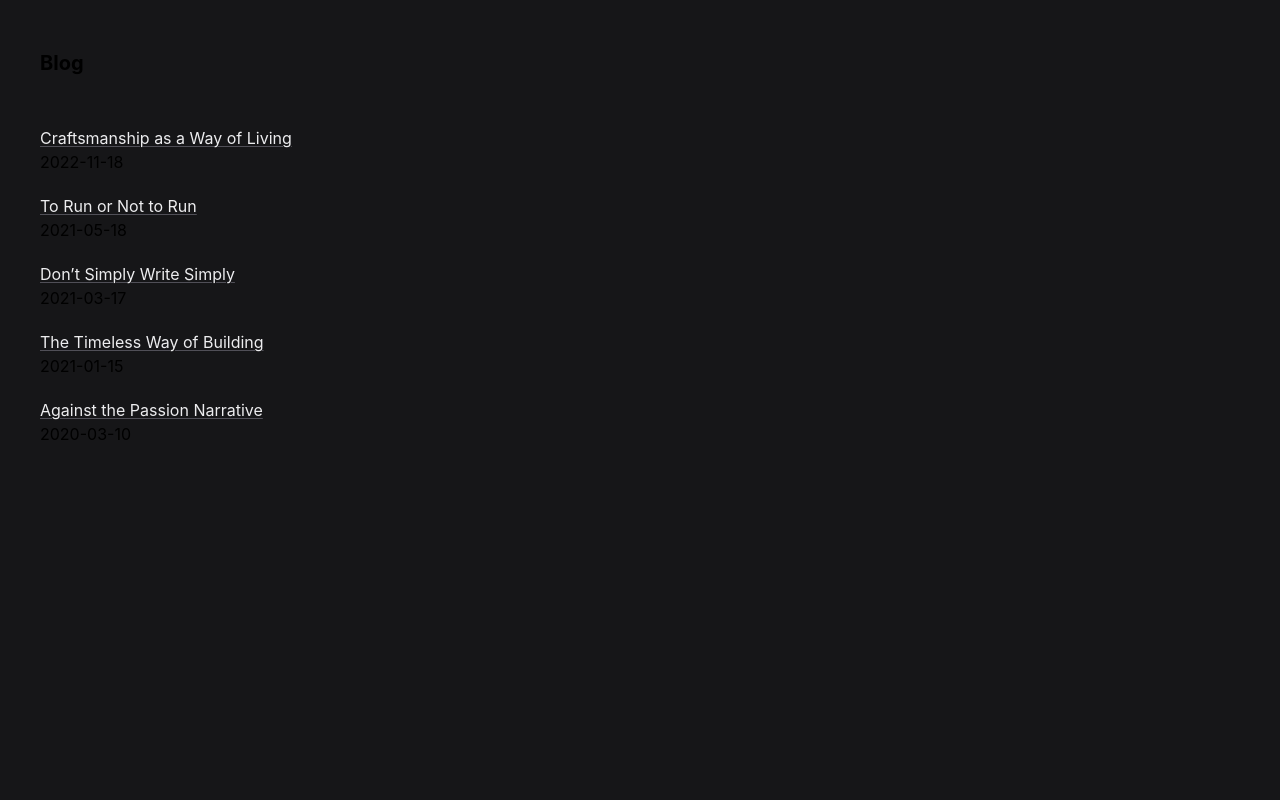
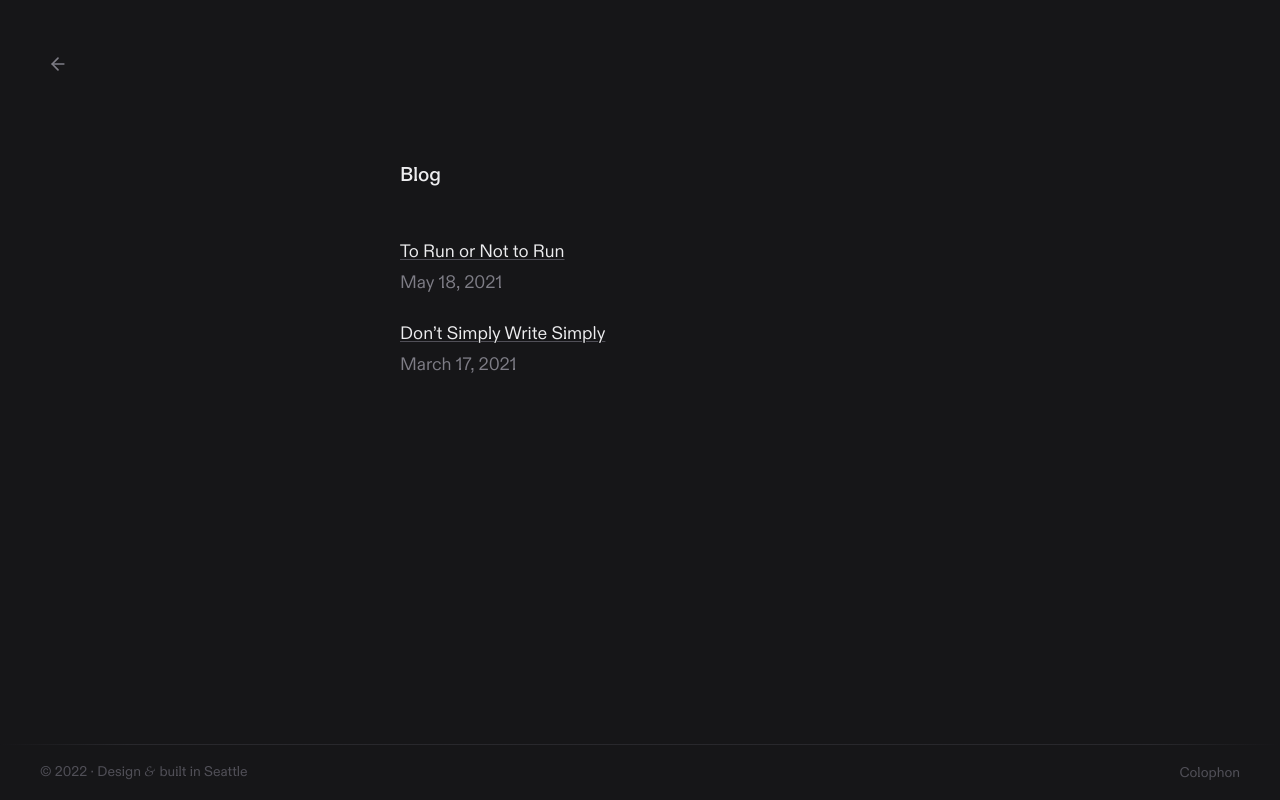
Before and after one commit to charlsyang/site, a Next.js app: page /blog in a window 1280 px wide. Built offline with nearby package versions, Linux system fonts and the light colour scheme; a web font is replaced by a local one.

Commit message:
Blog archive page basic styling

```diff
--- a/blog/craftsman.mdx
+++ b/blog/craftsman.mdx
@@ -3,7 +3,7 @@ title: 'Craftsmanship as a Way of Living'
 date: '2022-11-18'
 tags: []
 excerpt: ''
-isPublished: true
+isPublished: false
 ---
 
 This is a test file!!
--- a/blog/passion.mdx
+++ /dev/null
@@ -1,9 +0,0 @@
----
-title: 'Against the Passion Narrative'
-date: '2020-03-10'
-tags: []
-excerpt: ''
-isPublished: true
----
-
-A tEsT fILe!!
--- a/blog/timeless.mdx
+++ b/blog/timeless.mdx
@@ -3,7 +3,7 @@ title: 'The Timeless Way of Building'
 date: '2021-01-15'
 tags: []
 excerpt: ''
-isPublished: true
+isPublished: false
 ---
 
 Yet another test file.
--- a/pages/blog/index.js
+++ b/pages/blog/index.js
@@ -3,6 +3,10 @@ import Head from 'next/head'
 import styled from 'styled-components'
 import Link from 'next/link'
 import { getSortedPostsData } from '../../utils/blog'
+import Footer from '../../components/Footer'
+import Date from '../../components/Date'
+import BackButton from '../../components/BackButton'
+import { QUERIES } from '../../utils/constants'
 
 export async function getStaticProps() {
     const allPostsData = getSortedPostsData();
@@ -15,34 +19,95 @@ export async function getStaticProps() {
 
 const BlogIndex = ({ allPostsData }) => {
     return (
-        <MaxWidthWrapper>
+        <>
             <Head>
                 <title>Blog</title>
             </Head>
-            <main>
+            <MaxWidthWrapper>
+                <Back href='/' text='Home'/>
+                <Main>
+                    <Content>
                         <PageHead>Blog</PageHead>
-            </main>
-            <ul>
+                        <BlogList>
                             {allPostsData.map( ({ slug, date, title }) => (
-                    <ListItem key={slug}>
+                                <BlogItem key={slug}>
                                     <Link href={`/blog/${slug}`}>
                                         <a>{title}</a>
                                     </Link>
-                        <p>{date}</p>
-                    </ListItem>
+                                    <StyledDate>
+                                        <Date dateString={date}></Date>
+                                    </StyledDate>
+                                </BlogItem>
                             ))}
-            </ul>
+                        </BlogList>
+                    </Content>
+                </Main>
             </MaxWidthWrapper>
+            <Footer/>
+        </>
     )
 }
 
-const PageHead = styled.h1`
-    font-size: 1.25rem;
-    margin: 3rem 0;
+const Main = styled.main`
+    display: flex;
+    justify-content: center;
+    align-items: flex-start;
+    min-height: calc(100vh - var(--footer-height) - var(--back-button-height));
+
+    & * {
+        font-family: var(--font-sans);
+        font-weight: var(--font-weight-normal);
+        font-size: var(--font-size-m);
+
+        @media ${QUERIES.tabletAndBelow} {
+        font-size: var(--font-size-s);
+        }
+    }
+
+    @media ${QUERIES.tabletAndBelow} {
+        min-height: calc(100vh - var(--footer-height));
+    }
 `
 
-const ListItem = styled.li`
-    margin: 0 0 1.25rem 0;
+const Back = styled(BackButton)`
+    position: sticky;
+    top: var(--spacing-5x);
+    left: var(--spacing-6x);
+`
+
+const Content = styled.div`
+    width: min(30rem, 100%);
+    margin-top: calc(10rem - var(--back-button-height));
+    margin-bottom: 10rem;
+`
+
+const PageHead = styled.h1`
+    font-size: var(--font-size-l);
+    font-weight: var(--font-weight-bold);
+    color: var(--color-gray-900);
+    margin-bottom: var(--spacing-6x);
+
+    @media ${QUERIES.tabletAndBelow} {
+        font-size: var(--font-size-m);
+        margin-bottom: var(--spacing-4x);
+    }
+`
+const BlogList = styled.ul`
+    display: flex;
+    flex-direction: column;
+    gap: var(--spacing-3x);
+    grid-column: 2 / -1;
+`
+
+const BlogItem = styled.li`
+    display: flex;
+    flex-direction: column;
+    align-items: flex-start;
+    gap: var(--spacing-s);
+`
+
+const StyledDate = styled.p`
+  color: var(--color-gray-600);
 `
 
 export default BlogIndex;
```
Lines whose indentation alone changed are shown as unchanged.
